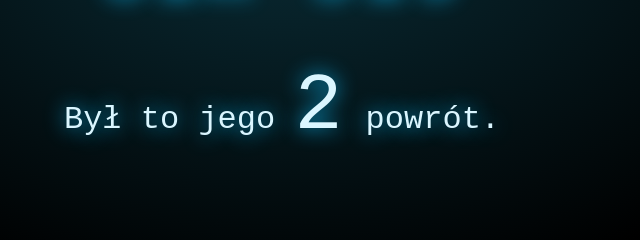
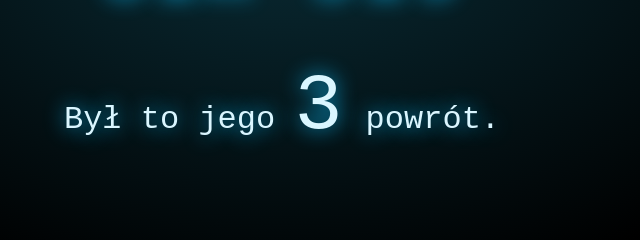
Before and after one commit to kremowkatimer/kremowkatimer.github.io, a plain HTML site: page index.html in a window 1280 px wide. Shown: the part 491-731 px from the top of the page, 358-998 px from the left. Drawn offline with Linux system fonts and the light colour scheme.

Commit message:
poprawna liczba powrotów

```diff
--- a/index.html
+++ b/index.html
@@ -55,7 +55,7 @@
 	<p><a class="li" href="https://www.twitch.tv/ponurakremowka"> <i class="fa-brands fa-twitch"></i> PonuraKremowka <i class="fa-brands fa-twitch"></i></a></p>
 	<p>Od ostatniego streama minęło:</p>
 	<p class="text" id="time"></p>
-	<p>Był to jego <span class="text">2</span> powrót.</p>
+	<p>Był to jego <span class="text">3</span> powrót.</p>
 
 </div>
 
```
